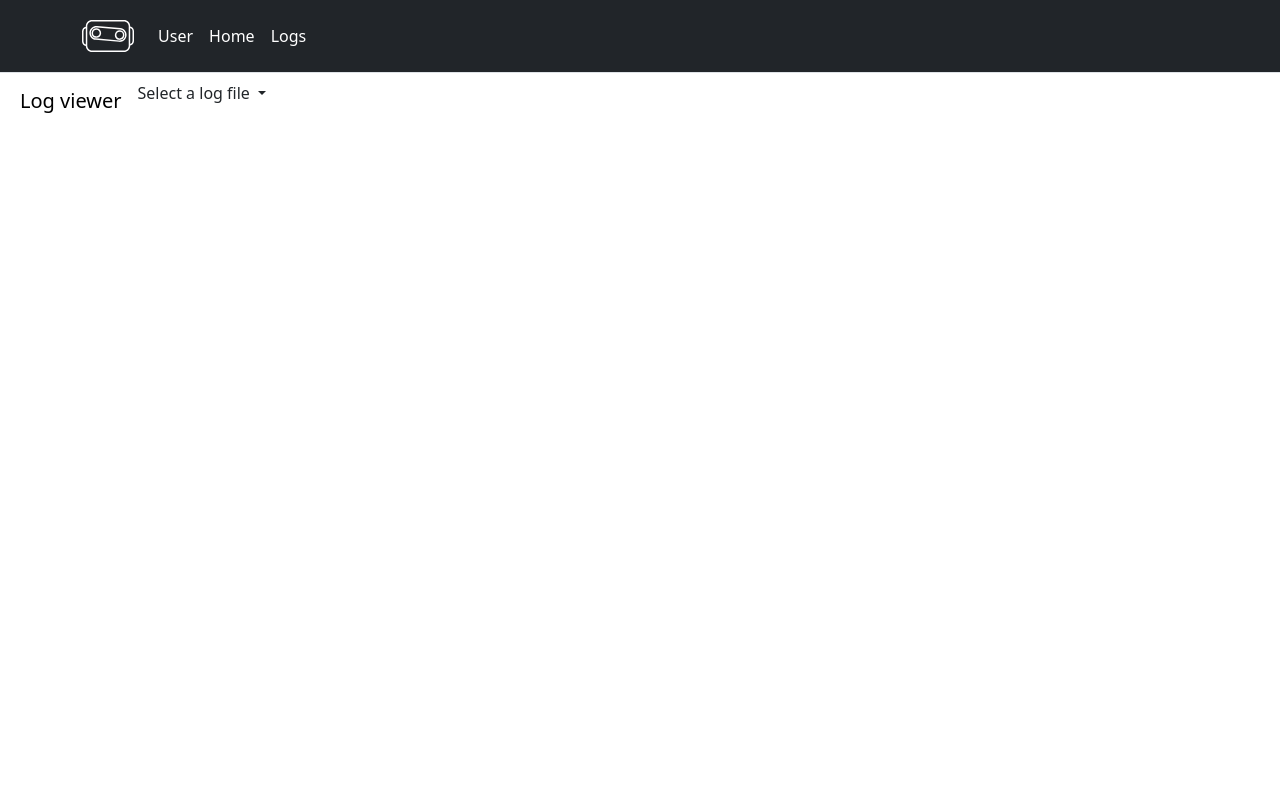
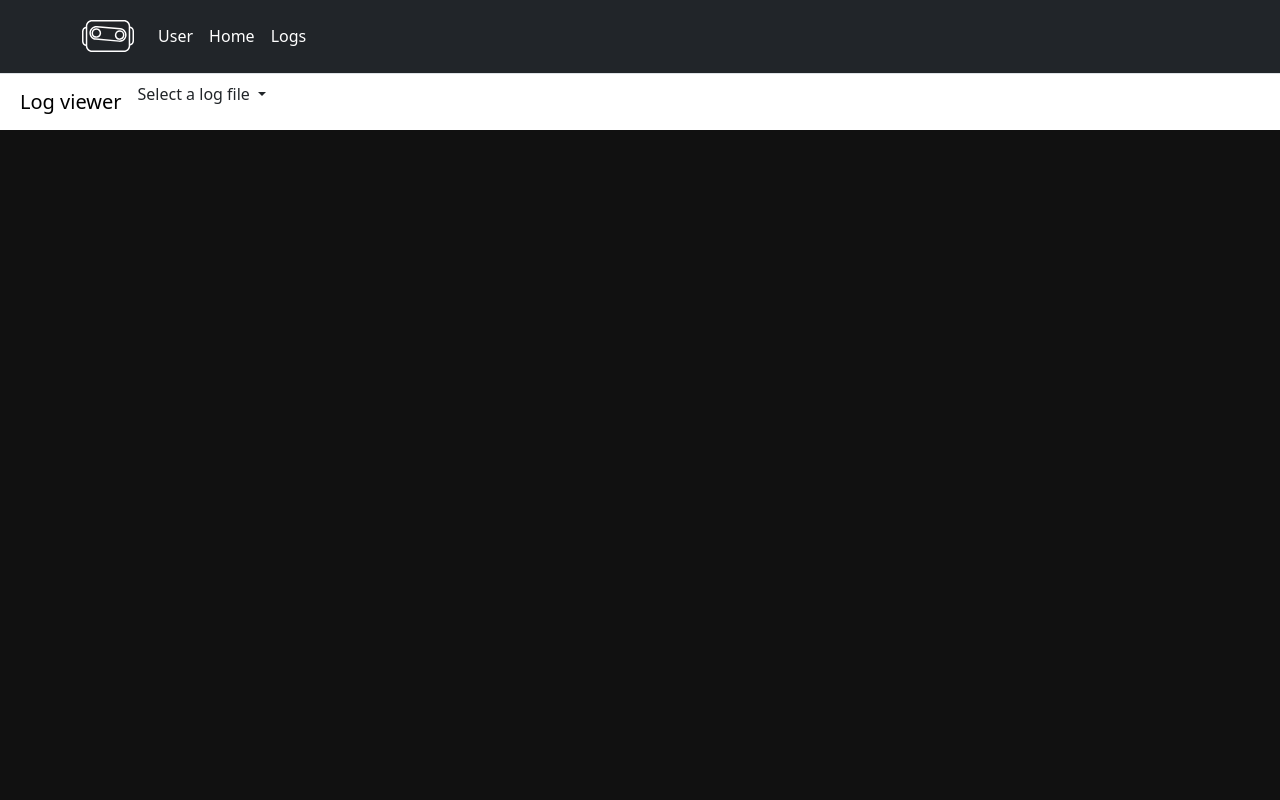
Before and after one commit to ChlodAlejandro/wikimedia-chlodbot, a PHP site: page /logs in a window 1280 px wide. Run offline with PHP 8.4, Linux system fonts and the light colour scheme; some libraries are stand-ins or nearby versions.

Commit message:
better log viewer :tm:

```diff
--- a/public_html/api/logs/get.php
+++ b/public_html/api/logs/get.php
@@ -5,7 +5,10 @@ if (in_array($_GET["file"], get_log_files())) {
     header("Content-Type: text/plain");
 
     $logsPath = __DIR__ . "/../../../../logs";
-    echo file_get_contents(realpath($logsPath . DIRECTORY_SEPARATOR . $_GET["file"]));
+    $lines = explode("\n", file_get_contents(realpath($logsPath . DIRECTORY_SEPARATOR . $_GET["file"])));
+    foreach (array_reverse(array_slice($lines, count($lines) - 100)) as $line) {
+        echo $line . PHP_EOL;
+    }
 } else {
     http_response_code(400);
 }
--- a/public_html/interface/body_header.php
+++ b/public_html/interface/body_header.php
@@ -1,7 +1,7 @@
 <?php
 function body_header(callable $postNav = null) {
 ?>
-	<header class="bg-dark p-3 border-bottom">
+	<header class="bg-dark p-3 border-bottom" style="height: 74px;">
 		<div class="container">
 			<div class="d-flex flex-wrap align-items-center justify-content-center justify-content-lg-start">
 				<img id="logo" src="/images/zoomiebot-face.svg" alt="Zoomiebot" class="me-3">
--- a/public_html/logs/index.php
+++ b/public_html/logs/index.php
@@ -21,6 +21,12 @@ require_once(__DIR__ . "/../system/get_log_files.php");
 				white-space: pre;
 				font-family: monospace;
 				font-size: 0.8rem;
+
+                overflow-x: auto;
+				background-color: #111;
+				color: white;
+                width: 100%;
+				height: calc(100vh - (74px + 56px));
 			}
 		</style>
 		<script src="/scripts/auto/exports.js"></script>
@@ -28,7 +34,7 @@ require_once(__DIR__ . "/../system/get_log_files.php");
 	<body>
 		<?php body_header(); ?>
 		<main>
-			<nav class="navbar navbar-expand-l px-2">
+			<nav class="navbar navbar-expand-l px-2" style="height: 56px;">
 				<div class="container-fluid align-items-start justify-content-start">
 					<span class="navbar-brand">Log viewer</span>
 					<div class="nav-item dropdown">
```
